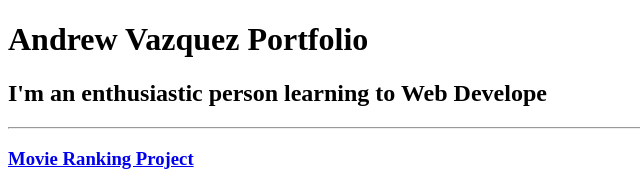
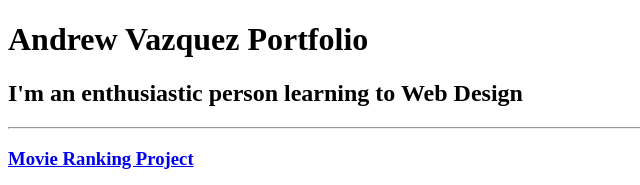
Before and after one commit to Andrew-Vazquez/html-portfolio, a plain HTML site: page index.html in a window 1280 px wide. Shown: the top 185 px of the page, 0-640 px from the left. Drawn offline with Linux system fonts and the light colour scheme.

Commit message:
Fix typo in portfolio description
Updated the text from 'Web Develope' to 'Web Design'.

```diff
--- a/index.html
+++ b/index.html
@@ -6,7 +6,7 @@
     </head>
     <body>
 <h1>Andrew Vazquez Portfolio</h1>
-  <h2>I'm an enthusiastic person learning to Web Develope</h2>
+  <h2>I'm an enthusiastic person learning to Web Design</h2>
   <hr />
     <h3><a href="./public/movie-ranking.html">Movie Ranking Project</a></h3>
         <img src="./assets/movie-ranking.png" height="200" alt="movie ranking project preview"/>
```
